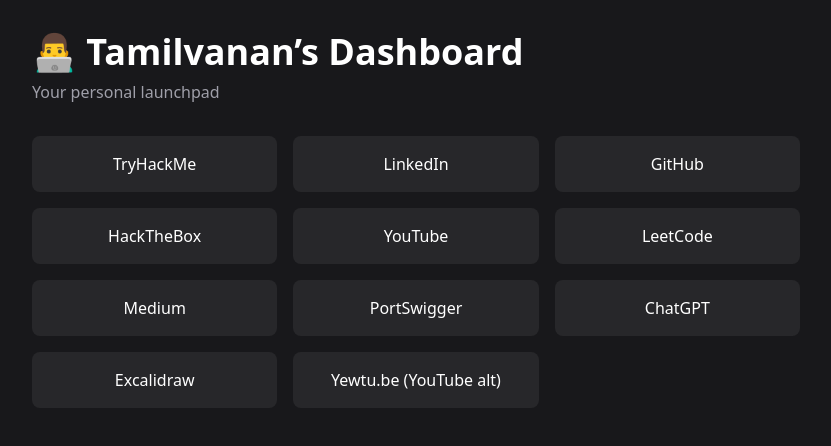
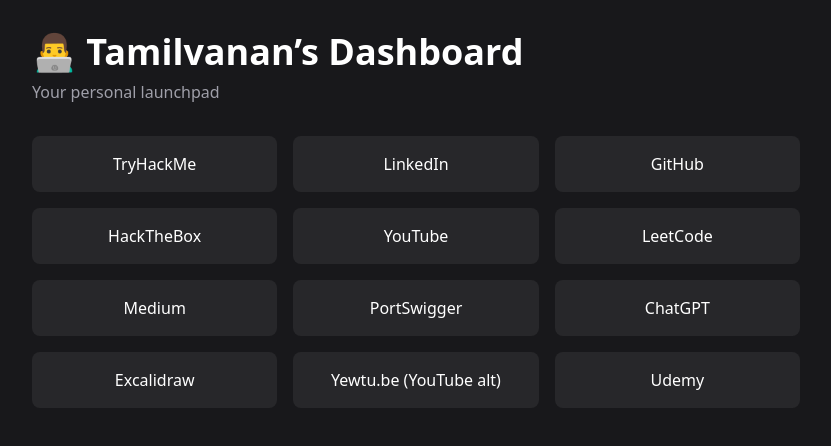
Before and after one commit to tamilvanansambasivam/my-dashboard, a React (Vite) app: page / in a window 1280 px wide. Shown: the top 446 px of the page, without its empty margins (224-1055 px from the left). Built offline with nearby package versions, Linux system fonts and the light colour scheme.

Commit message:
add udemy

```diff
--- a/src/App.jsx
+++ b/src/App.jsx
@@ -35,6 +35,10 @@
           <LinkCard title="ChatGPT" url="https://chatgpt.com/" />
           <LinkCard title="Excalidraw" url="https://excalidraw.com/" />
           <LinkCard title="Yewtu.be (YouTube alt)" url="https://yewtu.be/" />
+          <LinkCard
+            title="Udemy"
+            url="https://www.udemy.com/home/my-courses/learning/"
+          />
         </section>
       </div>
     </div>
```
